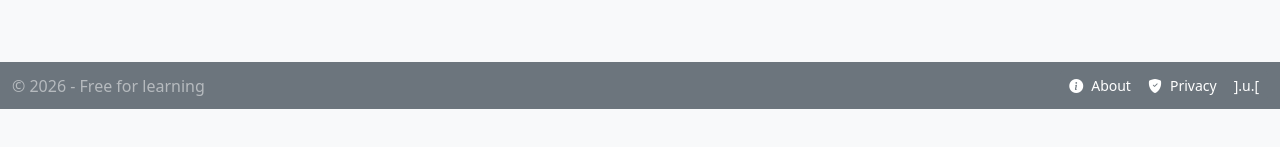
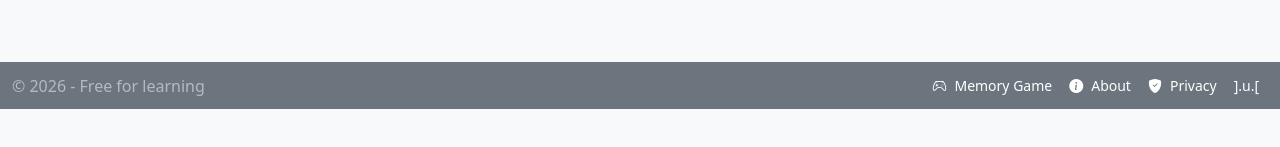
Before and after one commit to martchelou/Game-Card-Memory, a website: page public/index.html in a window 1280 px wide. Shown: the part 691-838 px from the top of the page. Drawn offline with nearby package versions, Linux system fonts and the light colour scheme.

Commit message:
update readme.md

```diff
--- a/public/index.html
+++ b/public/index.html
@@ -62,6 +62,7 @@
             <div class="d-flex justify-content-between align-items-center">
                 <p id="date" class="m-0">{{Since 2026-10-14}}</p>
                 <nav class="btn-group">
+                    <a data-action="content" href="#home" class="btn btn-sm btn-secondary"><i class="bi bi-controller"></i><span class="ps-2 d-none d-md-inline">Memory Game</span></a>
                     <a data-action="content" href="#about" class="btn btn-sm btn-secondary"><i class="bi bi-info-circle-fill"></i><span class="ps-2 d-none d-md-inline">About</span></a>
                     <a data-action="content" href="#privacy" class="btn btn-sm btn-secondary"><i class="bi bi-shield-fill-check"></i><span class="ps-2 d-none d-md-inline">Privacy</span></a>
                     <a href="https://underface.com" target="_blank" rel="noopener" class="btn btn-sm btn-secondary">].u.[</a>
```
Also changed, not shown: public/img/Game-Card-Memory.png (added), readme.md.
